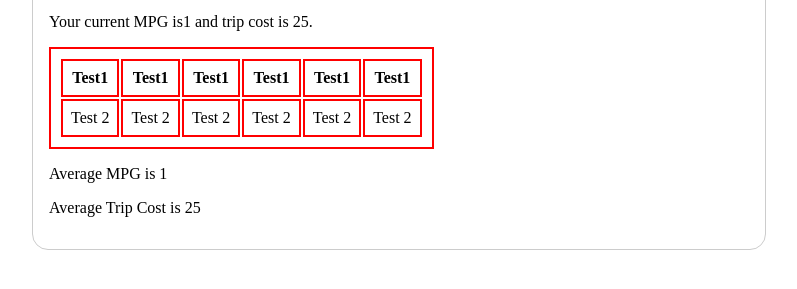
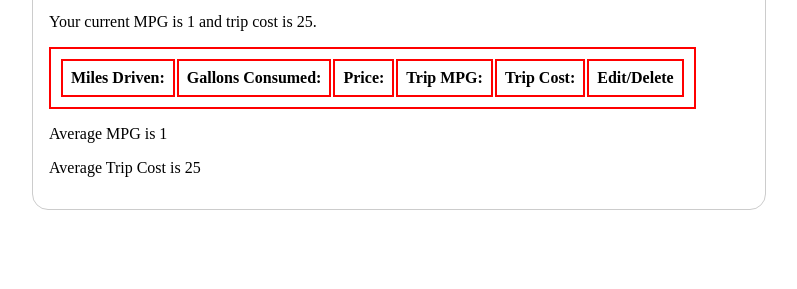
Before and after one commit to araelecs/JSclassRAMIREZ, a plain HTML site: page 021-creating-table-w-code/index.html in a window 1280 px wide. Both pictures are taken after typing "5", "5", "5" into the empty fields and a click on the button "Submit". Shown: the part 129-418 px from the top of the page, without its empty margins (241-1038 px from the left). Drawn offline with Linux system fonts and the light colour scheme.

Commit message:
table heading

```diff
--- a/021-creating-table-w-code/index.html
+++ b/021-creating-table-w-code/index.html
@@ -21,7 +21,7 @@
             <button>Submit</button>
         </form>
         <div id="output"></div>
-        <table>
+      <!--  <table>
             <tr>
                 <th>Test1</th>
                 <th>Test1</th>
@@ -38,7 +38,11 @@
                 <td>Test 2</td>
                 <td>Test 2</td>
             </tr>
-        </table>
+        </table> -->
+        <div id ="table-out">
+
+        </div>
+
         <div id="output-avg"></div>
     </div>
 </body>
--- a/021-creating-table-w-code/main.js
+++ b/021-creating-table-w-code/main.js
@@ -3,6 +3,7 @@
 const FORM = document.getElementById('form-input')
 const ERR = document.getElementById('err')
 const AVG_OUTPUT = document.getElementById('output-avg')
+const TBL_OUTPUT = document.getElementById('table-out')
 
 /* MY_DATA is global array that will be updated by the user input with objects from form input values
 and calculate data */
@@ -25,7 +26,7 @@ returns an object */
 function trackMPGandCost (miles, gallons, price) {
     const MPG  = Math.round(miles/gallons)
     const tripCost = Math.round(gallons * price)
-    updateDOM(`Your current MPG is${MPG} and trip cost is ${tripCost}.`, '#output')
+    updateDOM(`Your current MPG is ${MPG} and trip cost is ${tripCost}.`, '#output')
     return {
         MPG: MPG,
         tripCost: tripCost,
@@ -48,7 +49,7 @@ function calculateAvg () {
     })
     const avgMPG = Math.round(sumMPG/numberOfObj)
     const avgTripCost = Math.round(sumTripCost/numberOfObj)
-    updateDOM(`Average MPG is ${avgMPG}`, '#output-avg')
+    updateDOM(`Average MPG is  ${avgMPG}`, '#output-avg')
     updateDOM(`Average Trip Cost is ${avgTripCost}`, '#output-avg')
 }
 
@@ -71,6 +72,21 @@ function isFormValid (miles, gallons, price) { //we probably should not be using
     }
 }
 
+function renderTable() {//we must first create the table
+    const tbl = document.createElement('table')        //this will now be created through code, and not hard coded like in our HTML file
+    const headings = ['Miles Driven: ', 'Gallons Consumed: ', 'Price: ', 'Trip MPG: ', 'Trip Cost: ', 'Edit/Delete']
+    const tr = document.createElement('tr')//creating our row
+    headings.forEach(function(heading){
+        let th = document.createElement('th')
+        th.textContent = heading
+        tr.appendChild(th) //"appends" it into the structure
+    })
+    console.log(tr)
+    tbl.appendChild(tr)
+    TBL_OUTPUT.appendChild(tbl)
+
+}
+
 /* Eventlisteners for form submit button, checks validation and if valid saves input data and calculated
 data as an object into global array named MY_DATA */
 
@@ -85,6 +101,7 @@ FORM.addEventListener('submit', (e) => {
         AVG_OUTPUT.textContent = ''
         const dataObj = trackMPGandCost(miles, gallons, price)
         MY_DATA.push(dataObj)
+        renderTable()
         calculateAvg()
     }
     FORM.reset()
```
Also changed, not shown: 1 other file.
